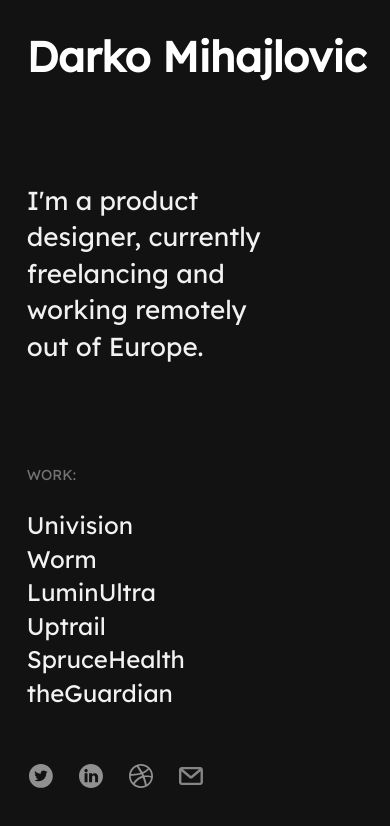
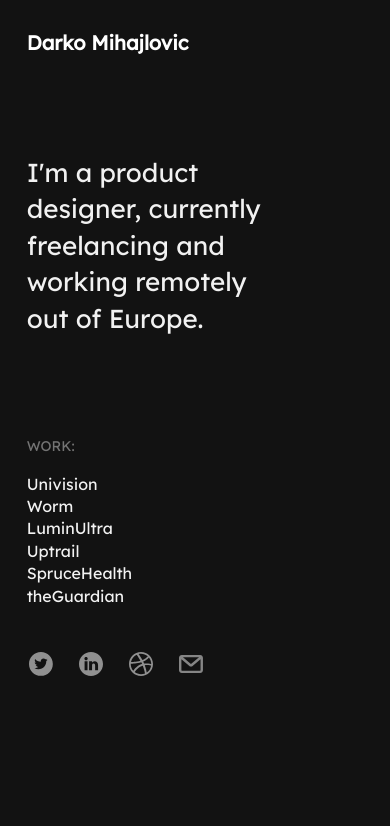
Before and after one commit to darkomihajlovic1991/darkomihajlovic.github.io, a plain HTML site: page index.html in a window 390 px wide. Drawn offline with Linux system fonts and the light colour scheme.

Commit message:
Update style.css

```diff
--- a/style.css
+++ b/style.css
@@ -55,15 +55,15 @@ color: #F1F1F1;
   }
 
   h1 {
-    font-size: 42px;
+    font-size: 20px;
   }
 
   .work {
-    font-size: 1.5em;
+    font-size: 16px;
   }
 
   .smalltitle {
-    font-size: 0.9em;
+    font-size: 14px;
   }
 
 
```
